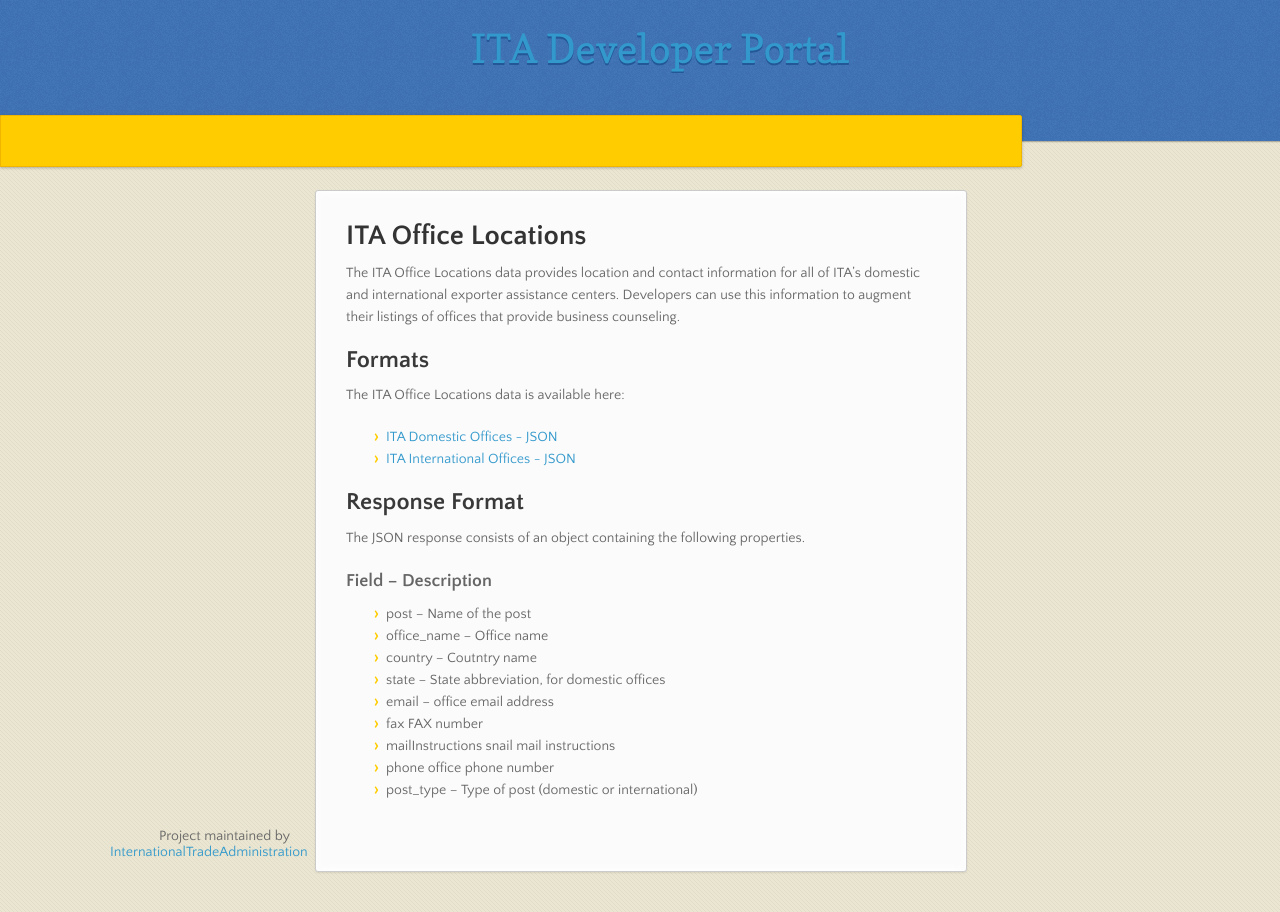
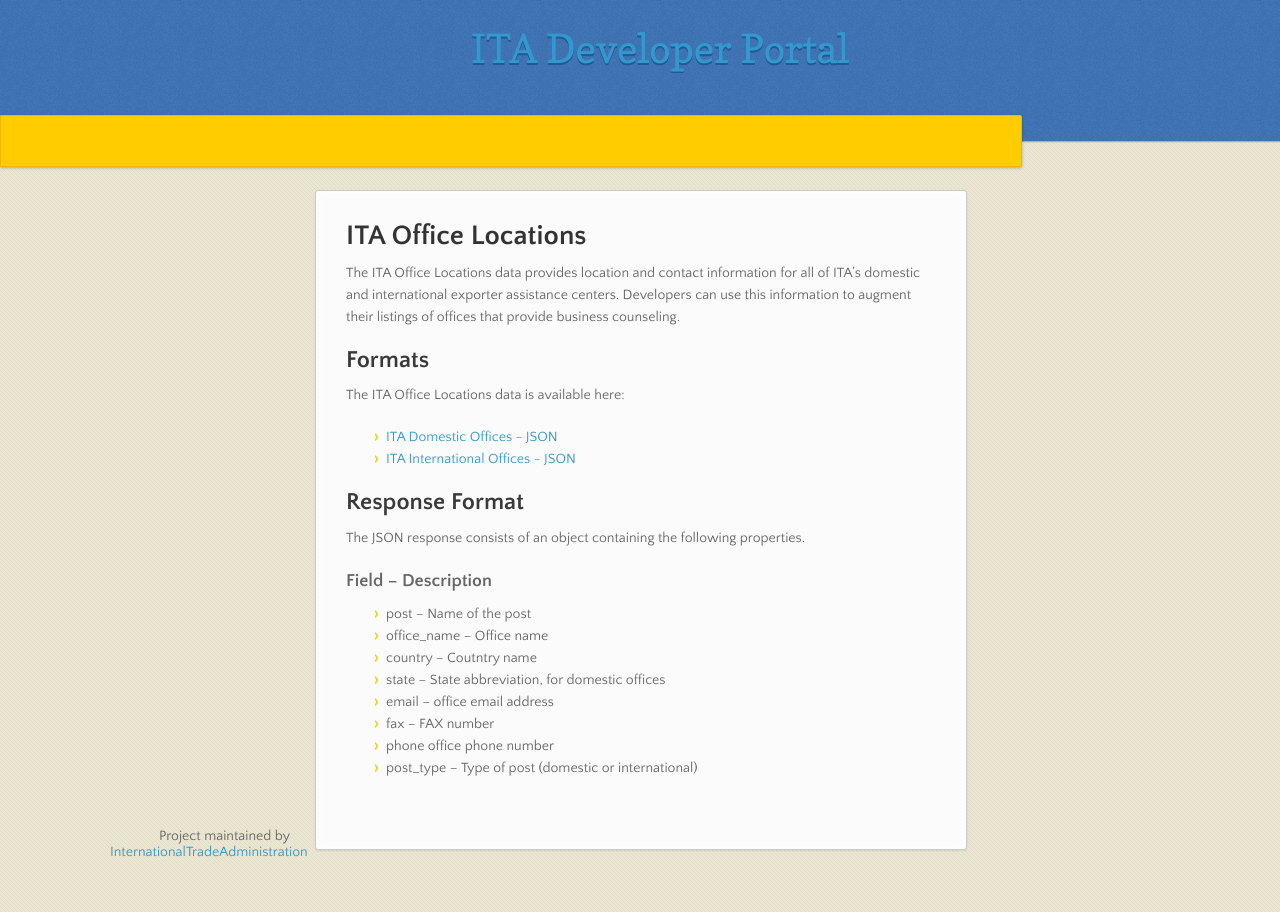
Before and after one commit to InternationalTradeAdministration/developerportal, a Jekyll site: the page built from _posts/2013-08-21-ita-office-locations.markdown, in a window 1280 px wide. Built offline with Jekyll 4.4.1, drawn with Linux system fonts in a browser that asks for light colours; nearby versions of some CDN libraries.

Commit message:
Update 2013-08-21-ita-office-locations.markdown

```diff
--- a/_posts/2013-08-21-ita-office-locations.markdown
+++ b/_posts/2013-08-21-ita-office-locations.markdown
@@ -23,7 +23,6 @@ The JSON response consists of an object containing the following properties.
 * country -- Coutntry name
 * state -- State abbreviation, for domestic offices
 * email -- office email address
-* fax	FAX number
-* mailInstructions	snail mail instructions
+* fax	-- FAX number
 * phone	office phone number
 * post_type -- 	Type of post (domestic or international)
```
